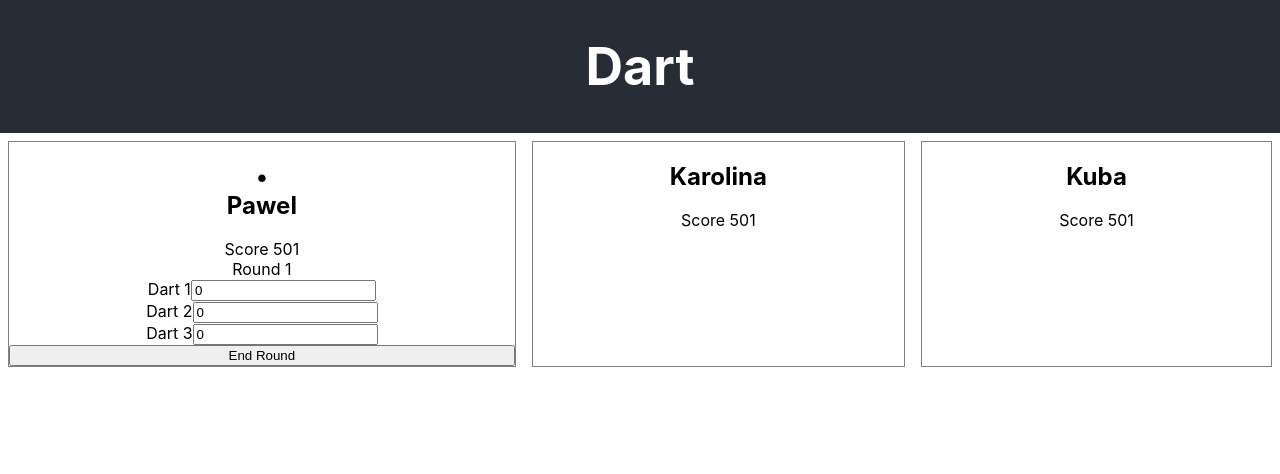
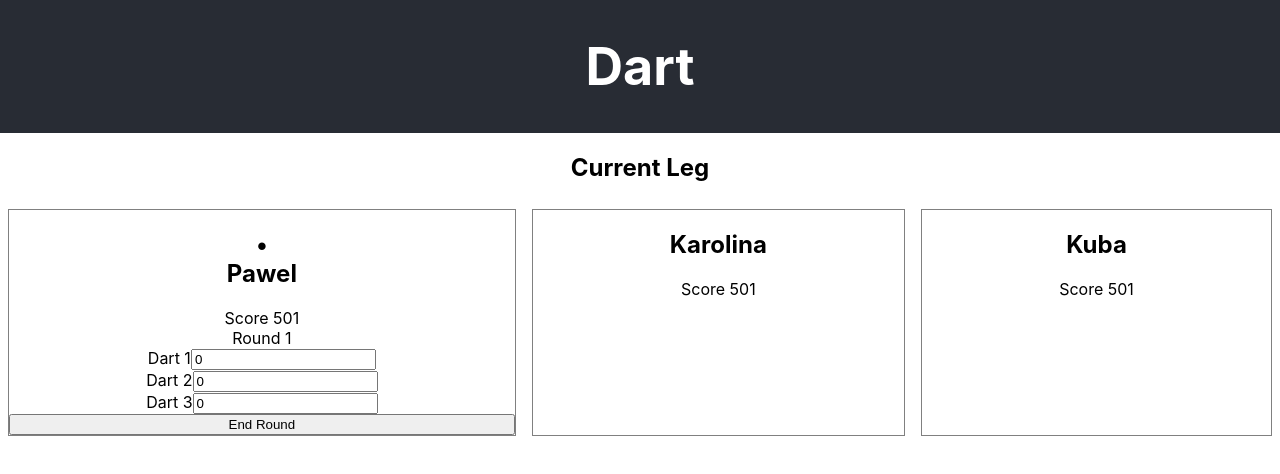
Before and after one commit to kendyl93/dart, a React (Create React App) app: page / in a window 1280 px wide. Shown: the top 474 px of the page. Built offline with nearby package versions, Linux system fonts and the light colour scheme.

Commit message:
Redefine css

```diff
--- a/src/App.css
+++ b/src/App.css
@@ -26,8 +26,3 @@
 .App-link {
   color: #61dafb;
 }
-
-main {
-  display: flex;
-  flex-wrap: wrap;
-}
--- a/src/App.js
+++ b/src/App.js
@@ -1,7 +1,13 @@
 import React, { useState } from "react"
+import styled from "styled-components"
 import "./App.css"
 
 import PlayerScore from "./Player/PlayerScore"
+
+const CurrentLegScoreBoard = styled.div`
+  display: flex;
+  flex-wrap: wrap;
+`
 
 const DEFAPULT_PLAYERS = {
   player1ID: { name: "Pawel" },
@@ -38,6 +44,8 @@ function App() {
         <h1>Dart</h1>
       </header>
       <main>
+        <h2>Current Leg</h2>
+        <CurrentLegScoreBoard>
           {Object.entries(DEFAPULT_PLAYERS).map(([playerId, { name }]) => {
             const maybeCurrentPlayerActive = playerId === activePlayer
 
@@ -50,6 +58,7 @@ function App() {
               />
             )
           })}
+        </CurrentLegScoreBoard>
       </main>
     </div>
   )
--- a/src/Player/PlayerScore.js
+++ b/src/Player/PlayerScore.js
@@ -26,7 +26,6 @@ const PlayerScore = ({ active, playerName, setActivePlayer }) => {
   const handleNextRound = event => roundScore => {
     event.preventDefault()
     event.stopPropagation()
-    console.log({ roundScore })
 
     setActivePlayer()
     setRoundScores([...roundScores, roundScore])
```
Lines whose indentation alone changed are shown as unchanged.
